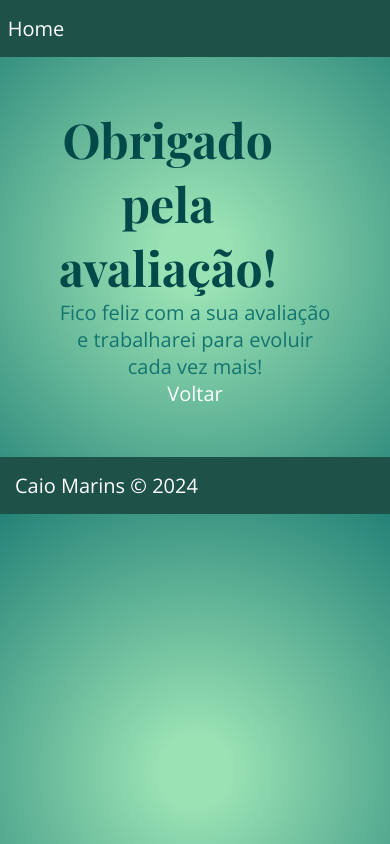
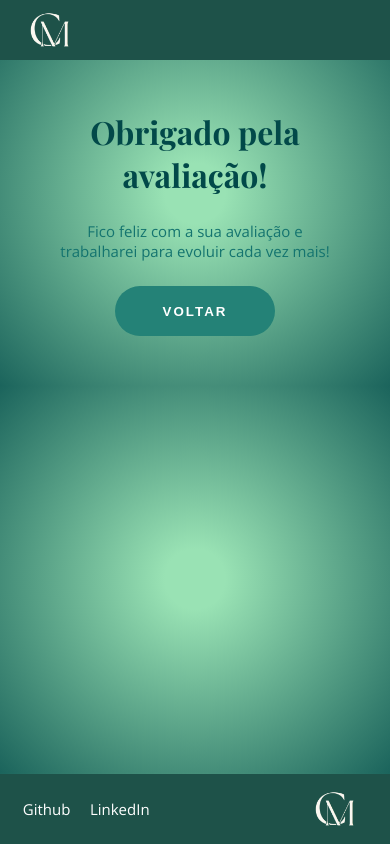
Before and after one commit to CaioMarinss/portfolio, a plain HTML site: page html/obrigado.html in a window 390 px wide. Drawn offline with nearby package versions, Linux system fonts and the light colour scheme; a web font is replaced by a local one.

Commit message:
reajustes no  media query

```diff
--- /dev/null
+++ b/css/obrigado.css
@@ -0,0 +1,12 @@
+nav{
+    padding: 10px;
+}
+main{
+    display: flex;
+    flex-direction: column;
+}
+footer{
+    position: absolute;
+    bottom: 0;
+    width: 100vw;
+}
--- a/css/style.css
+++ b/css/style.css
@@ -8,7 +8,7 @@
 
 body {
     background: rgb(153, 226, 180);
-    background: radial-gradient(circle, rgba(153, 226, 180, 1) 11%, rgba(36, 130, 119, 1) 100%);
+    background: radial-gradient(circle, rgba(153, 226, 180, 1) 11%, rgb(27, 100, 92) 100%);
     color: #14746F;
     font-family: "Open Sans", sans-serif;
     font-size: 20px;
@@ -176,8 +176,23 @@ textarea {
         & h1{
             font-size: 3rem;
         }
-    }
-    section{
-        margin: 10% auto;
+        & section{
+            margin: 10% auto;
+        }
+
     }
 }
+@media (max-width: 435px){
+    main{
+        & .foto > img {
+            max-width:200px;
+        }
+        & h1{
+            font-size: 2.5rem;
+        }
+    }
+    body{
+        font-size: 15px;
+    }
+
+}
--- a/html/obrigado.html
+++ b/html/obrigado.html
@@ -5,22 +5,26 @@
     <meta name="viewport" content="width=device-width, initial-scale=1.0">
     <title>Obrigado</title>
     <link rel="stylesheet" href="../css/style.css">
+    <link rel="stylesheet" href="../css/obrigado.css">
 </head>
 <body>
     <header>
+
         <nav id="home">
-            <ul>
-                <li><a href="../index.html">Home</a></li>
-            </ul>
+            <img src="../img/logo.png" class="logo" alt="logo">
         </nav>
     </header>
     <main>
-        <h1>Obrigado pela avaliação!</h1>
+        <h2>Obrigado pela avaliação!</h2>
         <p>Fico feliz com a sua avaliação e trabalharei para evoluir cada vez mais!</p>
-        <a href="../index.html">Voltar</a>
+        <button><a href="../index.html">Voltar</a></button>
     </main>
-    <footer >
-        <p>Caio Marins &copy; 2024</p>
+    <footer>
+        <ul>
+            <li><a href="https://github.com/CaioMarinss" target="_blank">Github</a></li>
+            <li><a href="https://www.linkedin.com/in/caio-marins-247633265/" target="_blank">LinkedIn</a></li>
+        </ul>
+        <img src="../img/logo.png" class="logo" alt="logo">
     </footer>
 </body>
 </html>
```
